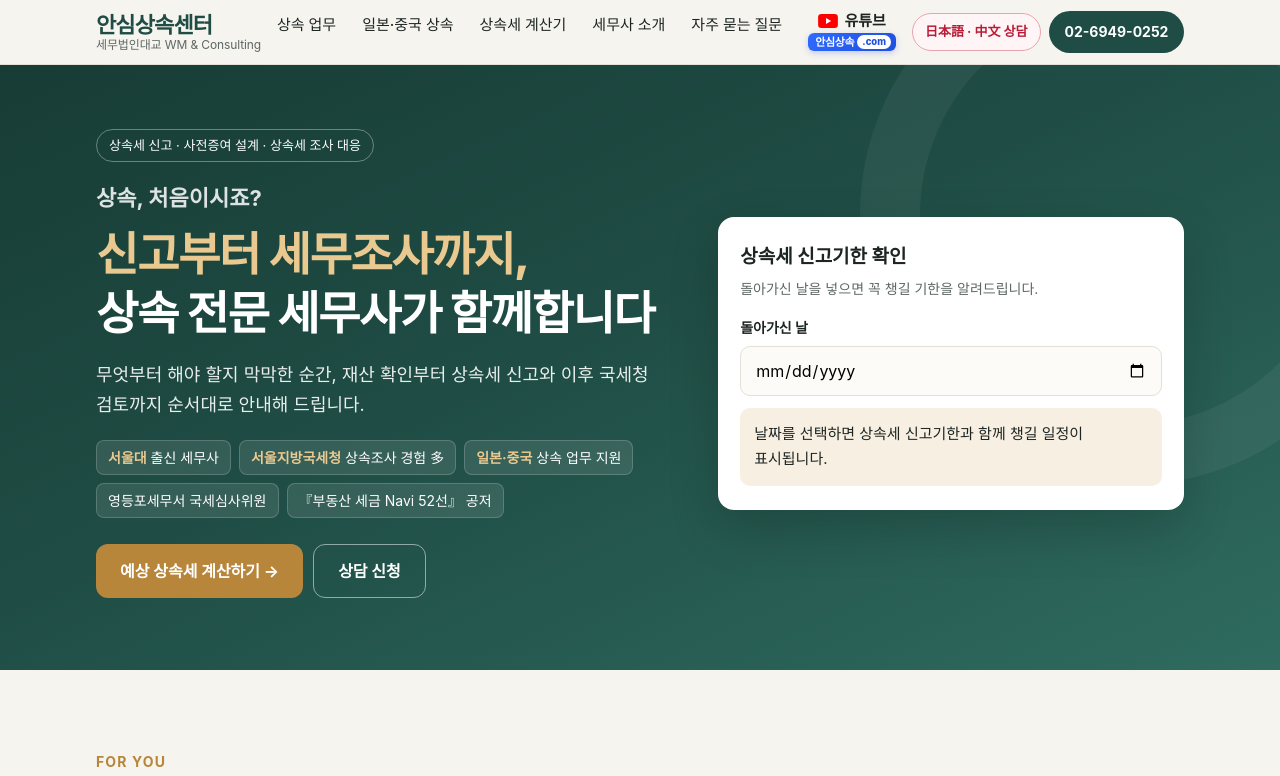
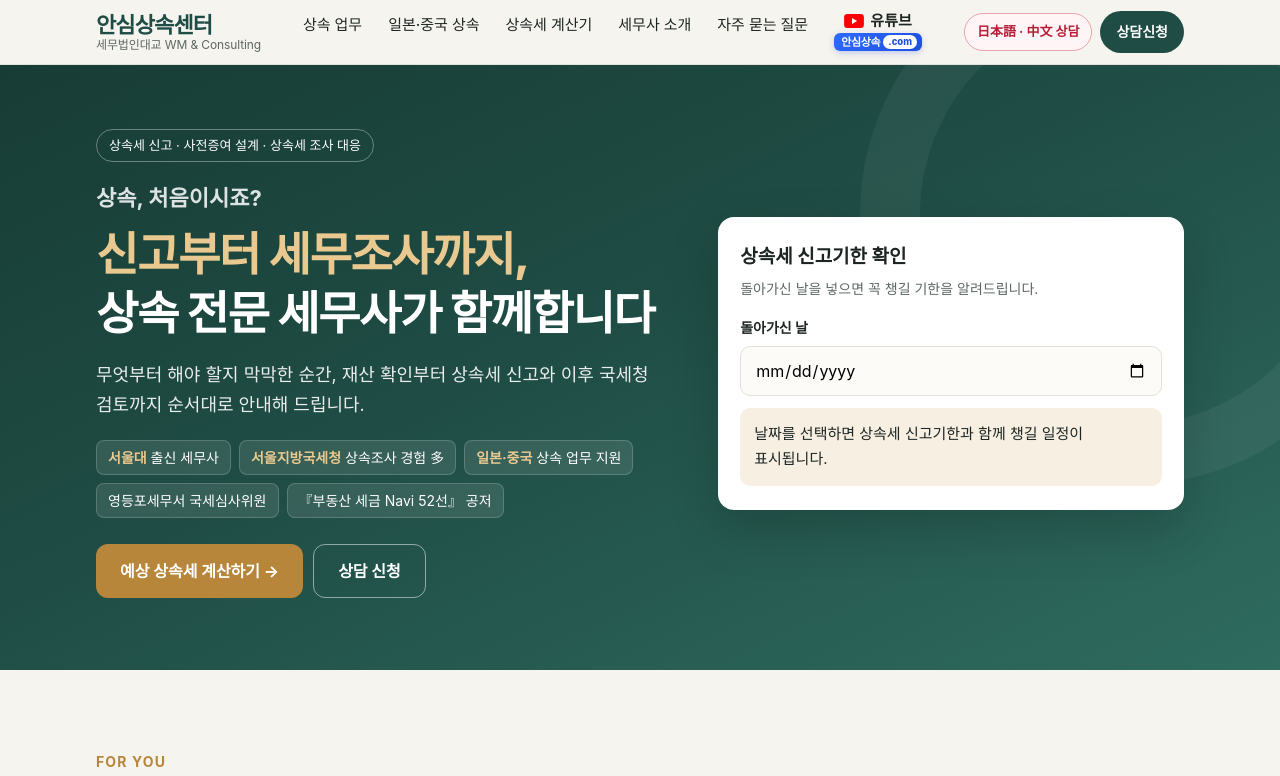
Before and after one commit to yourtax77/ansim-homepage, a plain HTML site: page index.html in a window 1280 px wide. Shown: the top 776 px of the page. Drawn offline with Linux system fonts and the light colour scheme; a web font is replaced by a local one.

Commit message:
상단 전화번호 버튼을 상담신청 버튼으로 변경
Co-Authored-By: Claude Opus 5.5 <noreply@anthropic.com>

```diff
--- a/index.html
+++ b/index.html
@@ -354,7 +354,7 @@
       <a href="#faq">자주 묻는 질문</a>
       <a class="nav-yt" data-link="youtube" target="_blank" rel="noopener" title="유튜브 안심상속닷컴 채널"><span class="yt-top"><svg viewBox="0 0 24 17" width="20" height="14" aria-hidden="true"><rect width="24" height="17" rx="4" fill="#ff0000"/><path d="M9.6 4.8v7.4l6.2-3.7z" fill="#fff"/></svg>유튜브</span><span class="yt-ch"><b>안심상속</b><i>.com</i></span></a>
     </nav>
-    <div class="head-right"><a class="head-lang" href="japan-china/" title="일본어·중국어 상담">日本語 · 中文<span class="lg-x"> 상담</span></a><a class="head-tel" data-tel href="#"><span data-office="phone"></span></a></div>
+    <div class="head-right"><a class="head-lang" href="japan-china/" title="일본어·중국어 상담">日本語 · 中文<span class="lg-x"> 상담</span></a><a class="head-tel" href="#consult">상담신청</a></div>
   </div>
 </header>
 
```
Also changed, not shown: japan-china/index.html (+1 -1 lines).
